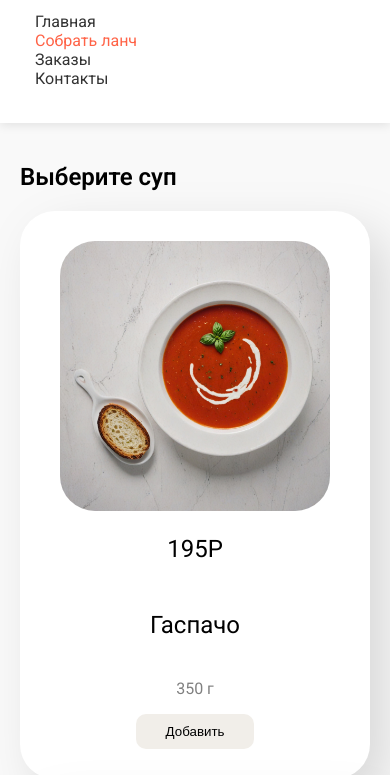
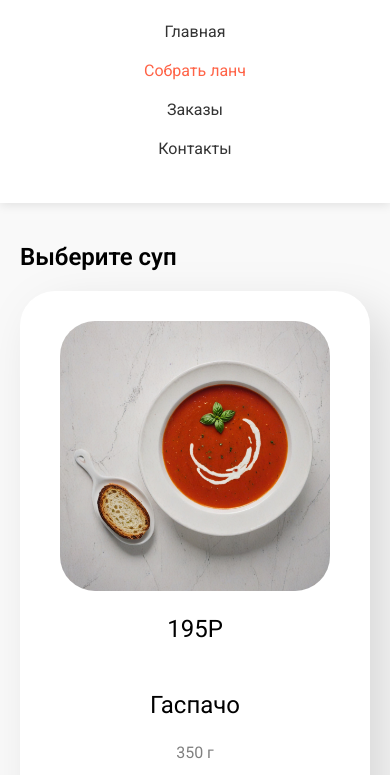
Before and after one commit to Azzazzeell/Krot-web-dev-2025-2, a plain HTML site: page Lab№2/lab2.html in a window 390 px wide. Shown: the part 61-836 px from the top of the page. Drawn offline with Linux system fonts and the light colour scheme.

Commit message:
Add files via upload

```diff
--- a/Lab№1/styles.css
+++ b/Lab№1/styles.css
@@ -17,6 +17,8 @@ header {
     text-align: left; /* Выравнивание текста в шапке по левому краю */
     padding: 20px 20px; /* Добавление отступов слева и справа */
     background-color: #f8f8f8;
+    width: 100%; /* Растягиваем на всю ширину */
+    box-sizing: border-box; /* Учитываем padding в общей ширине */
 }
 
 h1 {
@@ -42,6 +44,8 @@ nav a:hover {
 /* Основное содержимое */
 main {
     padding: 20px;
+    max-width: 1200px; /* Ограничиваем ширину основного содержимого */
+    margin: 0 auto; /* Центрируем основное содержимое */
 }
 
 section {
@@ -113,6 +117,8 @@ footer {
     color: white;
     text-align: center; /* Выравнивание футера по центру */
     padding: 20px 0;
+    width: 100%; /* Растягиваем на всю ширину */
+    box-sizing: border-box; /* Учитываем padding в общей ширине */
 }
 
 footer p {
--- a/Lab№2/lab2.css
+++ b/Lab№2/lab2.css
@@ -3,6 +3,9 @@ body {
     margin: 0;
     padding: 0;
     background-color: #f9f9f9;
+    display: flex;
+    flex-direction: column;
+    min-height: 100vh; /* Для того чтобы футер всегда был внизу */
 }
 
 header {
@@ -10,6 +13,8 @@ header {
     padding: 20px;
     text-align: left;
     box-shadow: 0 2px 10px rgba(0, 0, 0, 0.1);
+    width: 100%; /* Растягиваем на всю ширину */
+    box-sizing: border-box; /* Учитываем padding в общей ширине */
 }
 
 h1 {
@@ -26,6 +31,7 @@ nav a {
     margin: 0 15px;
     text-decoration: none;
     color: #333;
+    transition: color 0.3s;
 }
 
 nav a.active {
@@ -41,6 +47,7 @@ main {
     display: flex;
     flex-direction: column;
     align-items: center;
+    flex-grow: 1; /* Для того чтобы основное содержимое занимало всё доступное пространство */
 }
 
 .dishes {
@@ -85,6 +92,7 @@ main {
 
 .dish .weight {
     color: gray;
+    margin-top: auto; /* Для выравнивания по нижнему краю */
 }
 
 button {
@@ -98,7 +106,7 @@ button {
 }
 
 .dish button:hover {
-    background-color: #e1d2d0;
+    background-color: orange;
 }
 
 footer {
@@ -106,6 +114,9 @@ footer {
     color: white; /* Белый цвет текста */
     padding: 10px;
     text-align: left; /* Выравнивание текста по левому краю */
+    width: 100%; /* Растягиваем на всю ширину */
+    box-sizing: border-box; /* Учитываем padding в общей ширине */
+    margin-top: auto; /* Для того чтобы футер всегда был внизу */
 }
 
 footer p {
@@ -117,16 +128,20 @@ footer p {
     .menu {
         grid-template-columns: repeat(2, 1fr);
     }
+
+    nav {
+        justify-content: space-around; /* Распределяем ссылки на всю доступную ширину */
+    }
 }
 
 @media (max-width: 600px) {
     nav {
         flex-direction: column;
-        align-items: flex-start;
+        align-items: center; /* Выстраиваем ссылки в столбик по центру */
     }
 
-    h1 {
-        text-align: left;
+    nav a {
+        margin: 10px 0; /* Добавляем отступы между ссылками */
     }
 
     .menu {
@@ -138,9 +153,4 @@ footer p {
     .menu {
         grid-template-columns: 1fr;
     }
-
-    nav {
-        flex-direction: column;
-        align-items: flex-start;
-    }
 }
--- a/Lab№2/styles.css
+++ b/Lab№2/styles.css
@@ -17,6 +17,8 @@ header {
     text-align: left; /* Выравнивание текста в шапке по левому краю */
     padding: 20px 20px; /* Добавление отступов слева и справа */
     background-color: #f8f8f8;
+    width: 100%; /* Растягиваем на всю ширину */
+    box-sizing: border-box; /* Учитываем padding в общей ширине */
 }
 
 h1 {
@@ -42,6 +44,8 @@ nav a:hover {
 /* Основное содержимое */
 main {
     padding: 20px;
+    max-width: 1200px; /* Ограничиваем ширину основного содержимого */
+    margin: 0 auto; /* Центрируем основное содержимое */
 }
 
 section {
@@ -113,6 +117,8 @@ footer {
     color: white;
     text-align: center; /* Выравнивание футера по центру */
     padding: 20px 0;
+    width: 100%; /* Растягиваем на всю ширину */
+    box-sizing: border-box; /* Учитываем padding в общей ширине */
 }
 
 footer p {
```
Also changed, not shown: Lab№2/index.html (+2 -2 lines), Lab№2/lab2.html (line endings or trailing spaces).
